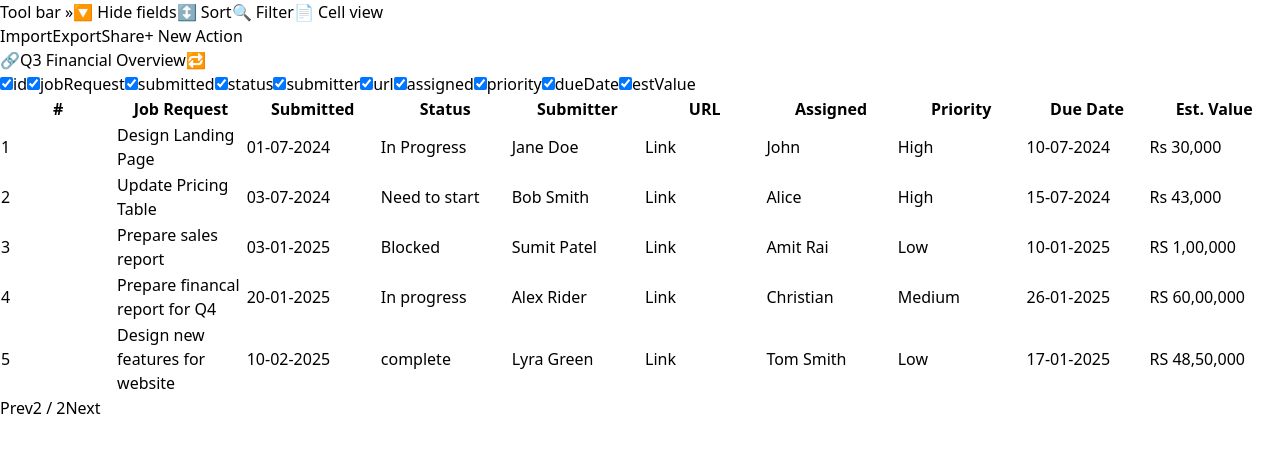
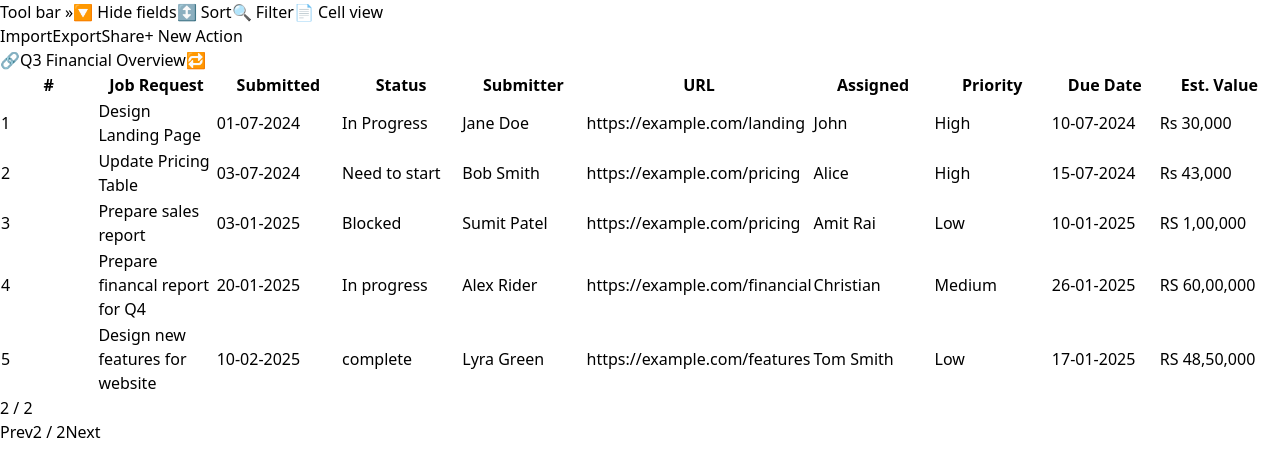
Before and after one commit to The-morning-star23/intern-spreadsheet, a React (Vite) app: page / in a window 1280 px wide. Shown: the top 476 px of the page. Built offline with nearby package versions, Linux system fonts and the light colour scheme.

Commit message:
Modeified Table.tsx

```diff
--- a/src/components/Table.tsx
+++ b/src/components/Table.tsx
@@ -7,24 +7,32 @@ import {
 import type { ColumnResizeMode } from "@tanstack/react-table";
 import type { JobData } from "../data/mockData";
 import { mockData } from "../data/mockData";
-import { useState, useEffect } from "react";
+import { useEffect, useState } from "react";
 
 const columnHelper = createColumnHelper<JobData>();
 
 const columns = [
-  columnHelper.accessor("id", { header: "#" }),
-  columnHelper.accessor("jobRequest", { header: "Job Request" }),
-  columnHelper.accessor("submitted", { header: "Submitted" }),
+  columnHelper.accessor("id", {
+    header: "#",
+  }),
+  columnHelper.accessor("jobRequest", {
+    header: "Job Request",
+  }),
+  columnHelper.accessor("submitted", {
+    header: "Submitted",
+  }),
   columnHelper.accessor("status", {
     header: "Status",
     cell: info => {
       const status = info.getValue();
       const color =
-        status === "In Progress"
-          ? "bg-blue-100 text-blue-800"
+        status === "In-process"
+          ? "bg-yellow-100 text-yellow-800"
           : status === "Blocked"
           ? "bg-red-100 text-red-800"
-          : "bg-green-100 text-green-800";
+          : status === "Complete"
+          ? "bg-green-100 text-green-800"
+          : "bg-gray-100 text-gray-800";
       return (
         <span className={`px-2 py-1 rounded-full text-xs font-semibold ${color}`}>
           {status}
@@ -32,24 +40,28 @@ const columns = [
       );
     },
   }),
-  columnHelper.accessor("submitter", { header: "Submitter" }),
+  columnHelper.accessor("submitter", {
+    header: "Submitter",
+  }),
   columnHelper.accessor("url", {
     header: "URL",
     cell: info => {
       const url = info.getValue();
       return (
         <a
-          href={url}
+          href={`https://${url}`}
           target="_blank"
           rel="noopener noreferrer"
-          className="text-blue-600 underline"
+          className="text-blue-600 underline whitespace-nowrap overflow-hidden text-ellipsis block max-w-[140px]"
         >
-          Link
+          {url}
         </a>
       );
     },
   }),
-  columnHelper.accessor("assigned", { header: "Assigned" }),
+  columnHelper.accessor("assigned", {
+    header: "Assigned",
+  }),
   columnHelper.accessor("priority", {
     header: "Priority",
     cell: info => {
@@ -59,32 +71,28 @@ const columns = [
           ? "text-red-600"
           : priority === "Medium"
           ? "text-yellow-600"
-          : "text-green-600";
+          : "text-blue-600";
       return <span className={`font-medium ${color}`}>{priority}</span>;
     },
   }),
-  columnHelper.accessor("dueDate", { header: "Due Date" }),
-  columnHelper.accessor("estValue", { header: "Est. Value" }),
+  columnHelper.accessor("dueDate", {
+    header: "Due Date",
+  }),
+  columnHelper.accessor("estValue", {
+    header: "Est. Value",
+  }),
 ];
 
 const Table = () => {
   const [selectedCell, setSelectedCell] = useState<[number, number]>([0, 0]);
-  const [columnVisibility, setColumnVisibility] = useState({});
-  const [columnResizeMode] = useState<ColumnResizeMode>("onChange");
 
   const table = useReactTable({
     data: mockData,
     columns,
     getCoreRowModel: getCoreRowModel(),
-    state: {
-      columnVisibility,
-    },
-    onColumnVisibilityChange: setColumnVisibility,
-    enableColumnResizing: true,
-    columnResizeMode,
+    columnResizeMode: "onChange" as ColumnResizeMode,
   });
 
-  // Keyboard arrow key cell navigation
   useEffect(() => {
     const handleKeyDown = (e: KeyboardEvent) => {
       setSelectedCell(([row, col]) => {
@@ -95,50 +103,26 @@ const Table = () => {
         return [row, col];
       });
     };
+
     window.addEventListener("keydown", handleKeyDown);
     return () => window.removeEventListener("keydown", handleKeyDown);
   }, [table]);
 
   return (
     <div className="overflow-auto border mx-4 my-4 bg-white rounded shadow">
-      {/* Column visibility toggles */}
-      <div className="px-4 py-2 flex flex-wrap gap-4">
-        {table.getAllLeafColumns().map(column => (
-          <label key={column.id} className="flex items-center gap-2 text-sm">
-            <input
-              type="checkbox"
-              checked={column.getIsVisible()}
-              onChange={column.getToggleVisibilityHandler()}
-            />
-            <span>{column.id}</span>
-          </label>
-        ))}
-      </div>
-
-      {/* Table */}
-      <table className="min-w-full text-sm table-fixed select-none">
+      <table className="min-w-full text-sm table-fixed border-collapse">
         <thead className="bg-gray-100 text-left font-medium">
           {table.getHeaderGroups().map(headerGroup => (
             <tr key={headerGroup.id}>
               {headerGroup.headers.map(header => (
                 <th
                   key={header.id}
-                  colSpan={header.colSpan}
-                  className="px-4 py-2 border relative group"
+                  className="px-4 py-2 border w-auto select-none"
                   style={{ width: header.getSize() }}
                 >
                   {header.isPlaceholder
                     ? null
                     : flexRender(header.column.columnDef.header, header.getContext())}
-                  {/* Resizer handle */}
-                  {header.column.getCanResize() && (
-                    <div
-                      onMouseDown={header.getResizeHandler()}
-                      onTouchStart={header.getResizeHandler()}
-                      onDoubleClick={() => header.column.resetSize()}
-                      className="absolute right-0 top-0 h-full w-1 bg-gray-400 cursor-col-resize opacity-0 group-hover:opacity-100"
-                    />
-                  )}
                 </th>
               ))}
             </tr>
@@ -148,13 +132,19 @@ const Table = () => {
           {table.getRowModel().rows.map((row, rowIndex) => (
             <tr className="hover:bg-gray-50" key={row.id}>
               {row.getVisibleCells().map((cell, colIndex) => {
-                const isSelected =
-                  rowIndex === selectedCell[0] && colIndex === selectedCell[1];
+                const isSelected = rowIndex === selectedCell[0] && colIndex === selectedCell[1];
+                const cellValue = cell.getValue();
+                const isEmpty = !cellValue;
+
                 return (
                   <td
                     key={cell.id}
-                    className={`px-4 py-2 border ${
-                      isSelected ? "ring-2 ring-blue-500 ring-offset-1" : ""
+                    className={`px-4 py-2 border truncate ${
+                      isSelected
+                        ? isEmpty
+                          ? "outline outline-green-500 outline-2"
+                          : "ring-2 ring-blue-500 ring-offset-1"
+                        : ""
                     }`}
                   >
                     {flexRender(cell.column.columnDef.cell, cell.getContext())}
@@ -165,6 +155,13 @@ const Table = () => {
           ))}
         </tbody>
       </table>
+
+      {/* Pagination Footer */}
+      <div className="flex justify-center mt-4">
+        <div className="bg-black text-white px-4 py-1 rounded-full text-sm font-medium">
+          2 / 2
+        </div>
+      </div>
     </div>
   );
 };
```
